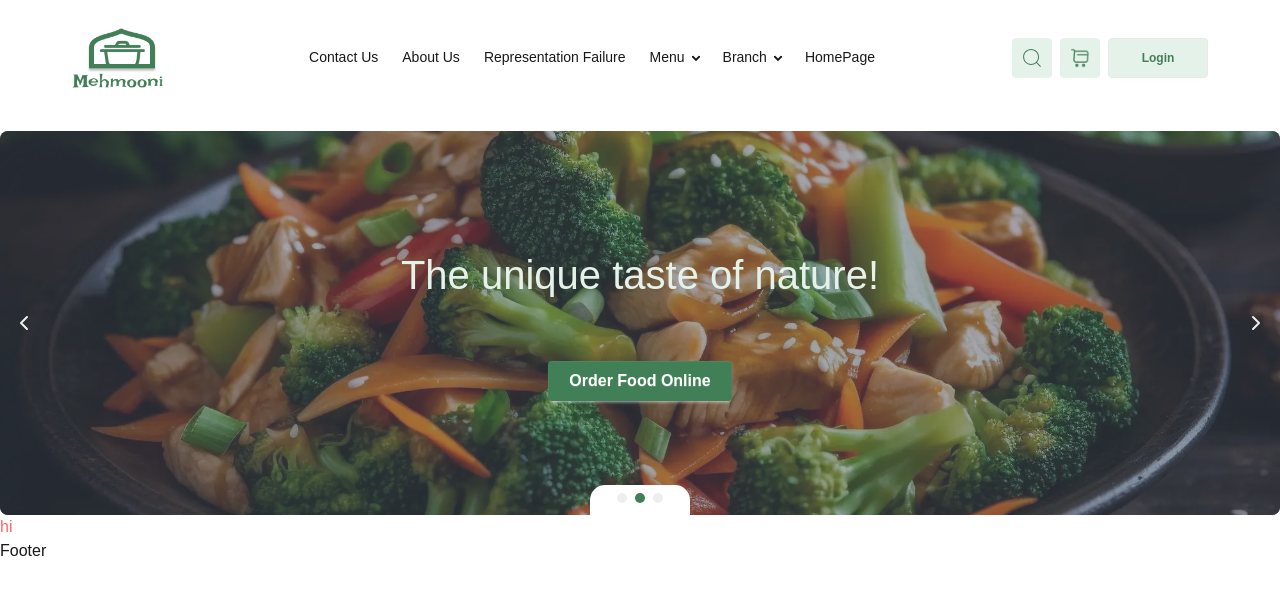
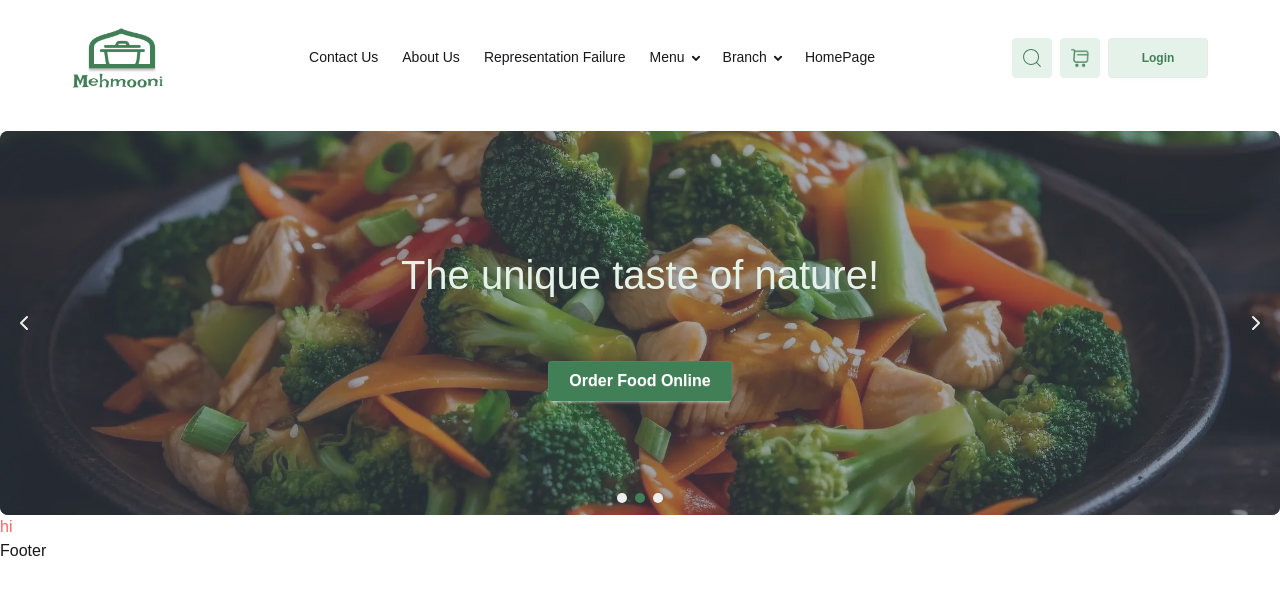
Before and after one commit to nextjs-developers/Food-app, a Next.js app: page / in a window 1280 px wide. Shown: the top 594 px of the page. Built offline with nearby package versions, Linux system fonts and the light colour scheme.

Commit message:
some styles related to slider was changed

```diff
--- a/src/components/module/Slider.js
+++ b/src/components/module/Slider.js
@@ -90,12 +90,12 @@ const Slider = () => {
       </div>
 
       {/* Indicators */}
-      <div className="flex justify-center mt-4 gap-2 bg-white  rounded-t-[15px] absolute left-1/2 bottom-0 w-[100px] h-[30px] -translate-x-1/2">
+      <div className="flex justify-center mt-4 gap-2 z-[20]    absolute left-1/2 bottom-0 w-[100px] h-[30px] -translate-x-1/2">
         {images.map((_, index) => (
           <button
             key={index}
             onClick={() => setCurrentIndex(index)}
-            className={`h-[10px] w-[10px] mt-2 rounded-full rounded-btn transition-all duration-500 ${
+            className={`h-[10px] w-[10px] mt-2 rounded-full bg-[url("/icons/rec-2.png")] bg-cover  bg-center  rounded-btn transition-all duration-500 z-[30] ${
               index === currentIndex ? "bg-[#417F56]" : "bg-base-300"
             }`}
             aria-label={`Go to slide ${index + 1}`}
```
Also changed, not shown: public/icons/rec-2.png (added).
